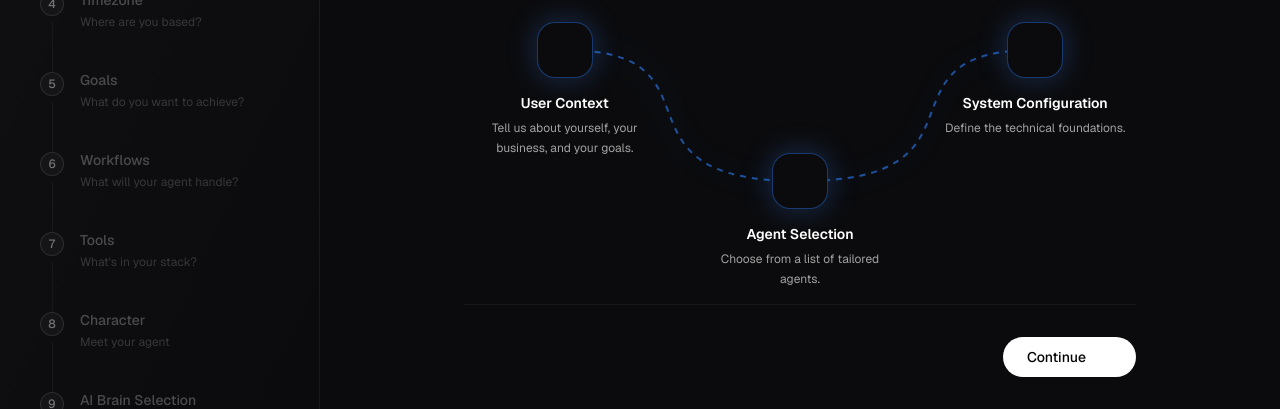
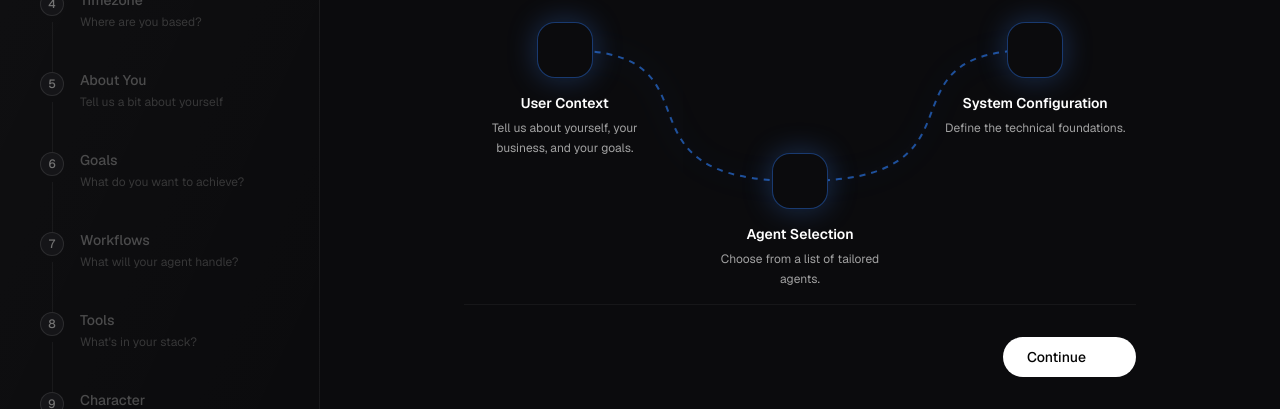
Before and after one commit to anthonyyoo24/swiftclaw-app, a Next.js app: page /onboarding in a window 1280 px wide. Shown: the part 391-800 px from the top of the page. Built offline with nearby package versions, Linux system fonts and the light colour scheme; some icons are missing.

Commit message:
Introduce personal-context step and bifurcate workflow options based on usage type to enhance the personalization flow for both business and personal users

```diff
--- a/src/components/onboarding/setup-wizard/SetupWizard.tsx
+++ b/src/components/onboarding/setup-wizard/SetupWizard.tsx
@@ -19,6 +19,7 @@ import { UsageTypeStep } from "./steps/UsageTypeStep";
 import { UserNameStep } from "./steps/UserNameStep";
 import { TimezoneStep } from "./steps/TimezoneStep";
 import { BusinessUseStep } from "./steps/BusinessUseStep";
+import { PersonalContextStep } from "./steps/PersonalContextStep";
 import { GoalsStep } from "./steps/GoalsStep";
 import { WorkflowsStep } from "./steps/WorkflowsStep";
 import { ToolsStep } from "./steps/ToolsStep";
@@ -34,6 +35,7 @@ type StepId =
     | "user-name"
     | "timezone"
     | "business-use"
+    | "personal-context"
     | "goals"
     | "workflows"
     | "tools"
@@ -68,11 +70,20 @@ const BUSINESS_STEP: StepConfig = {
     description: "What does your business do?",
 };
 
+const PERSONAL_STEP: StepConfig = {
+    id: "personal-context",
+    title: "About You",
+    description: "Tell us a bit about yourself",
+};
+
 function buildSteps(isBusiness: boolean): StepConfig[] {
-    if (!isBusiness) return BASE_STEPS;
     const steps = [...BASE_STEPS];
-    // Insert business description step after timezone (index 3)
-    steps.splice(4, 0, BUSINESS_STEP);
+    // Insert business or personal description step after timezone (index 3)
+    if (isBusiness) {
+        steps.splice(4, 0, BUSINESS_STEP);
+    } else {
+        steps.splice(4, 0, PERSONAL_STEP);
+    }
     return steps;
 }
 
@@ -245,6 +256,8 @@ export function SetupWizard() {
                 return <TimezoneStep />;
             case "business-use":
                 return <BusinessUseStep />;
+            case "personal-context":
+                return <PersonalContextStep />;
             case "goals":
                 return <GoalsStep />;
             case "workflows":
--- a/src/components/onboarding/setup-wizard/schema.ts
+++ b/src/components/onboarding/setup-wizard/schema.ts
@@ -26,6 +26,7 @@ export type StepId =
     | "user-name"
     | "timezone"
     | "business-use"
+    | "personal-context"
     | "goals"
     | "workflows"
     | "tools"
@@ -50,6 +51,10 @@ export const timezoneStepSchema = z.object({
 
 export const businessUseStepSchema = z.object({
     businessDescription: z.string().min(1, "Please describe your business"),
+});
+
+export const personalContextStepSchema = z.object({
+    personalContext: z.string().min(1, "Please tell us a bit about yourself"),
 });
 
 export const goalsStepSchema = z.object({
@@ -91,6 +96,7 @@ export const STEP_SCHEMAS: Record<StepId, z.ZodTypeAny> = {
     "user-name": userNameStepSchema,
     "timezone": timezoneStepSchema,
     "business-use": businessUseStepSchema,
+    "personal-context": personalContextStepSchema,
     "goals": goalsStepSchema,
     "workflows": workflowsStepSchema,
     "tools": toolsStepSchema,
@@ -109,6 +115,7 @@ export const onboardingSchema = welcomeStepSchema
     .merge(userNameStepSchema)
     .merge(timezoneStepSchema)
     .merge(businessUseStepSchema.partial()) // conditional step — personal users skip it
+    .merge(personalContextStepSchema.partial()) // conditional step — business users skip it
     .merge(goalsStepSchema)
     .merge(workflowsStepSchema)
     .merge(toolsStepSchema)
@@ -127,6 +134,18 @@ export const onboardingSchema = welcomeStepSchema
                 path: ["businessDescription"],
             });
         }
+
+        // personalContext is only required for personal users
+        if (
+            data.usageType === "personal" &&
+            (!data.personalContext || data.personalContext.trim() === "")
+        ) {
+            ctx.addIssue({
+                code: z.ZodIssueCode.custom,
+                message: "Please tell us a bit about yourself",
+                path: ["personalContext"],
+            });
+        }
     });
 
 export type OnboardingFormValues = z.infer<typeof onboardingSchema>;
--- /dev/null
+++ b/src/components/onboarding/setup-wizard/steps/PersonalContextStep.tsx
@@ -0,0 +1,19 @@
+"use client";
+
+import { TextareaStep } from "@/components/onboarding/shared/TextareaStep";
+import { useWizardField } from "../hooks/useWizardField";
+
+export function PersonalContextStep() {
+    const { value, onChange } = useWizardField("personalContext");
+
+    return (
+        <TextareaStep
+            title="Tell us about yourself"
+            description="Help your agent understand your interests, lifestyle, work, and what you care about."
+            icon="solar:user-circle-linear"
+            placeholder="e.g. I'm a grad student and freelance writer. I'm interested in productivity, health, and staying on top of my reading list."
+            value={value ?? ""}
+            onChange={onChange}
+        />
+    );
+}
--- a/src/components/onboarding/setup-wizard/steps/WorkflowsStep.tsx
+++ b/src/components/onboarding/setup-wizard/steps/WorkflowsStep.tsx
@@ -4,6 +4,8 @@ import { cn } from "@/lib/utils";
 import { Textarea } from "@/components/ui/Textarea";
 import { StepHeader } from "@/components/onboarding/shared/StepHeader";
 import { useWizardField } from "../hooks/useWizardField";
+import { useFormContext } from "react-hook-form";
+import type { OnboardingFormValues } from "../schema";
 
 interface WorkflowOption {
     id: string;
@@ -11,7 +13,7 @@ interface WorkflowOption {
     emoji: string;
 }
 
-const WORKFLOW_OPTIONS: WorkflowOption[] = [
+const BUSINESS_WORKFLOW_OPTIONS: WorkflowOption[] = [
     { id: "answer-faq", label: "Answer FAQs automatically", emoji: "💬" },
     { id: "qualify-leads", label: "Qualify & follow up with leads", emoji: "🎯" },
     { id: "book-meetings", label: "Book meetings & send reminders", emoji: "📅" },
@@ -26,12 +28,31 @@ const WORKFLOW_OPTIONS: WorkflowOption[] = [
     { id: "other", label: "Something custom", emoji: "⚡" },
 ];
 
+const PERSONAL_WORKFLOW_OPTIONS: WorkflowOption[] = [
+    { id: "summarise-articles", label: "Summarize articles & newsletters", emoji: "📰" },
+    { id: "draft-emails", label: "Draft emails & messages", emoji: "✉️" },
+    { id: "set-reminders", label: "Set reminders & daily check-ins", emoji: "🔔" },
+    { id: "plan-meals", label: "Plan meals & grocery lists", emoji: "🥗" },
+    { id: "research-topics", label: "Research topics & compile notes", emoji: "🔍" },
+    { id: "manage-reading", label: "Manage my reading list", emoji: "📚" },
+    { id: "track-habits", label: "Track habits & goals", emoji: "🎯" },
+    { id: "plan-trips", label: "Plan trips & itineraries", emoji: "✈️" },
+    { id: "write-journal", label: "Write journal entries", emoji: "📓" },
+    { id: "find-news", label: "Find & summarize news", emoji: "🗞️" },
+    { id: "brainstorm", label: "Brainstorm ideas", emoji: "💡" },
+    { id: "other", label: "Something custom", emoji: "⚡" },
+];
+
 const CUSTOM_PREFIX = "__CUSTOM__:";
 
 export function WorkflowsStep() {
+    const { watch } = useFormContext<OnboardingFormValues>();
+    const usageType = watch("usageType");
+    const WORKFLOW_OPTIONS = usageType === "personal" ? PERSONAL_WORKFLOW_OPTIONS : BUSINESS_WORKFLOW_OPTIONS;
+
     const { value: rawValue, onChange } = useWizardField("workflows");
     const value = rawValue || [];
-    const customEntryIndex = value.findIndex(v => v.startsWith(CUSTOM_PREFIX));
+    const customEntryIndex = value.findIndex((v: string) => v.startsWith(CUSTOM_PREFIX));
     const isCustomActive = customEntryIndex !== -1;
     const customText = isCustomActive ? value[customEntryIndex].slice(CUSTOM_PREFIX.length) : "";
 
```
